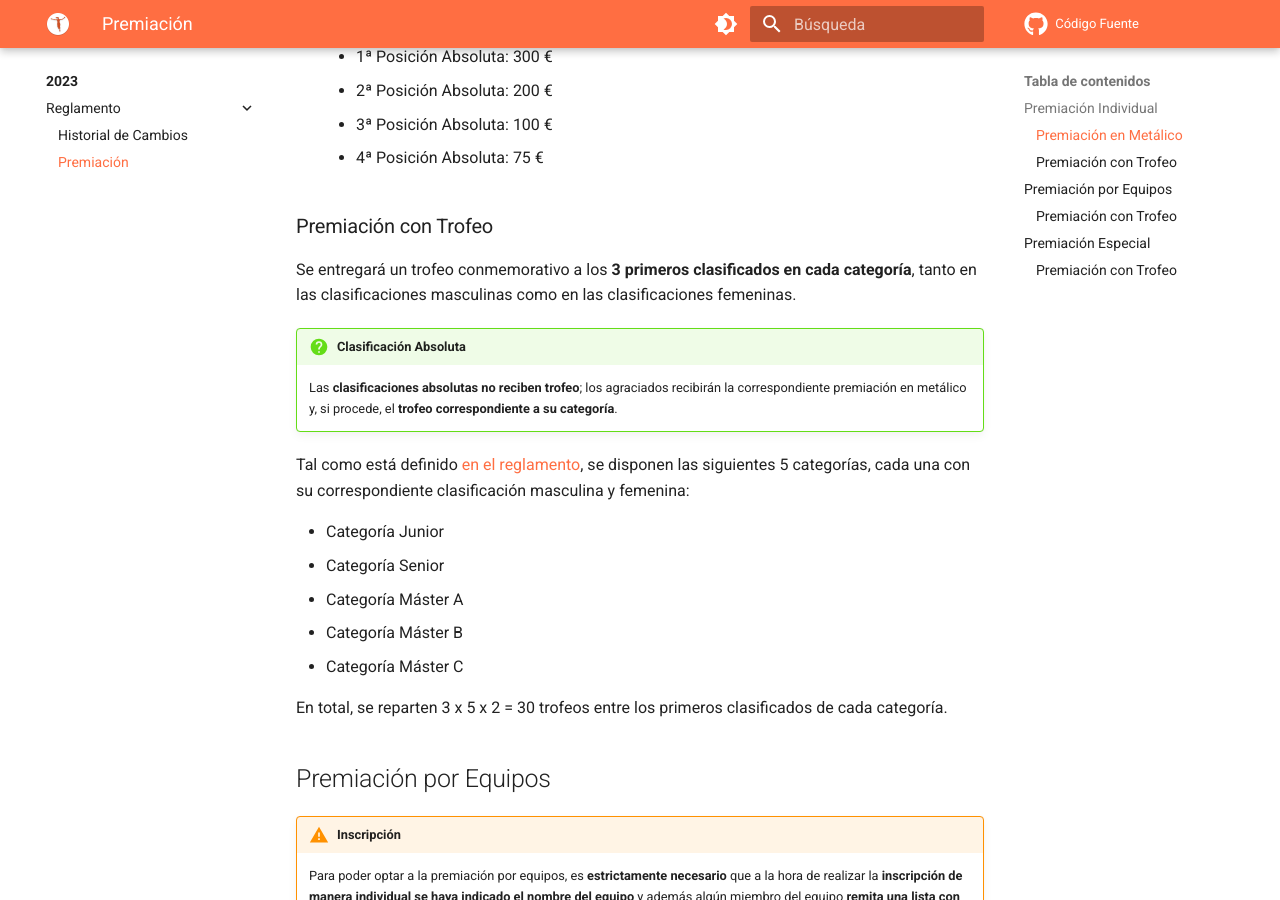
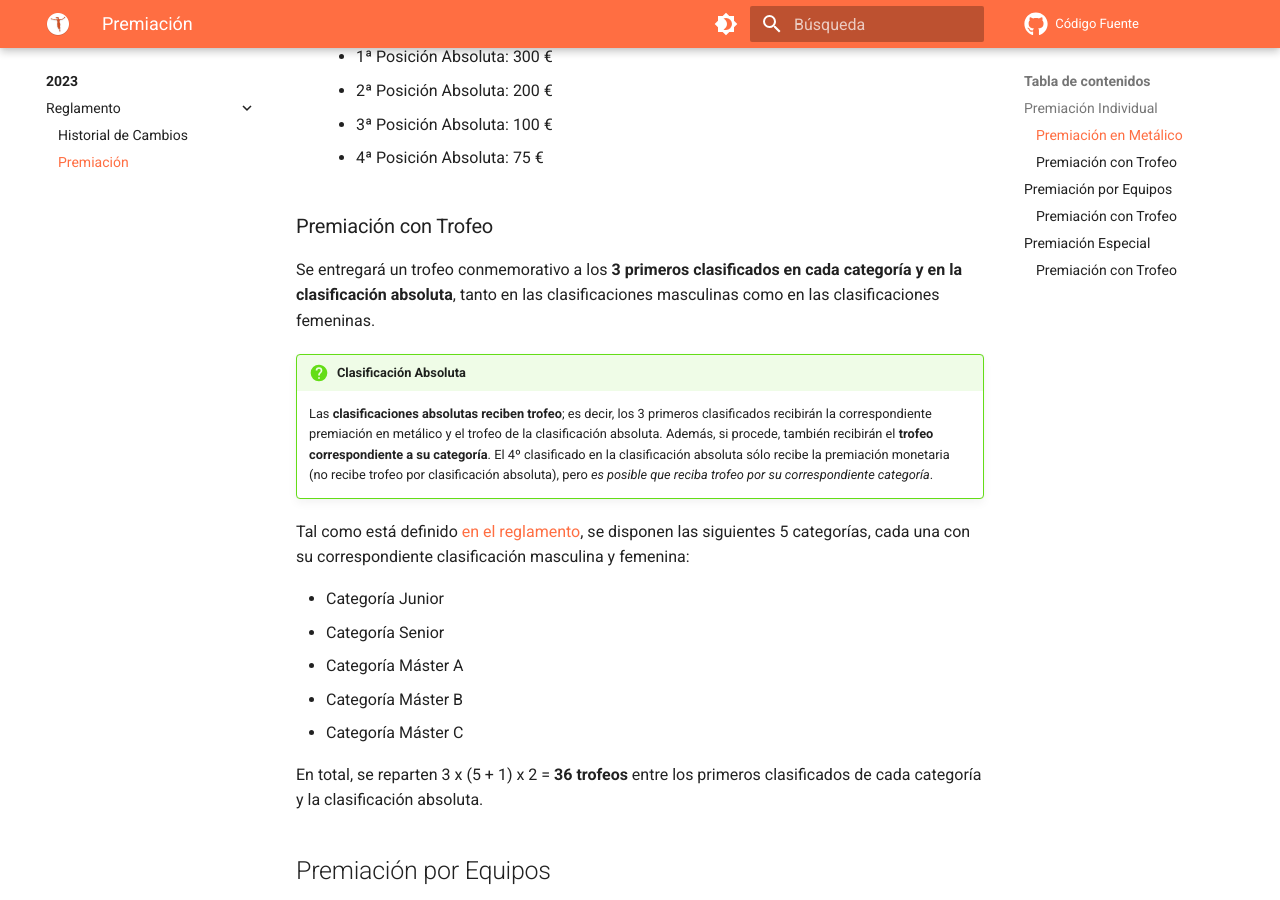
Before and after one commit to SantYaGo10K/Info, an MkDocs documentation site: the page built from info/reglamento/premiacion.md, in a window 1280 px wide and 900 px high, scrolled down 1003 px. Built offline with MkDocs 1.6.1 and Material for MkDocs 9.7.7, drawn with Linux system fonts in a browser that asks for light colours; comment, search, counter and statistics services are not loaded.

Commit message:
Aclaraciones Trofeos Absoluta

```diff
--- a/info/reglamento/premiacion.md
+++ b/info/reglamento/premiacion.md
@@ -36,13 +36,15 @@ clasificación masculina como en la clasificación femenina. Las cuantías vendr
 
 ### Premiación con Trofeo
 
-Se entregará un trofeo conmemorativo a los **3 primeros clasificados en cada categoría**, tanto en las clasificaciones
-masculinas como en las clasificaciones femeninas.
+Se entregará un trofeo conmemorativo a los **3 primeros clasificados en cada categoría y en la clasificación absoluta**,
+tanto en las clasificaciones masculinas como en las clasificaciones femeninas.
 
 !!! question "Clasificación Absoluta"
 
-    Las **clasificaciones absolutas no reciben trofeo**; los agraciados recibirán la correspondiente premiación en
-    metálico y, si procede, el **trofeo correspondiente a su categoría**.
+    Las **clasificaciones absolutas reciben trofeo**; es decir, los 3 primeros clasificados recibirán la correspondiente
+    premiación en metálico y el trofeo de la clasificación absoluta. Además, si procede, también recibirán el **trofeo
+    correspondiente a su categoría**. El 4º clasificado en la clasificación absoluta sólo recibe la premiación monetaria
+    (no recibe trofeo por clasificación absoluta), pero _es posible que reciba trofeo por su correspondiente categoría_.
 
 Tal como está definido [en el reglamento](./index.md), se disponen las siguientes 5 categorías, cada una con su
 correspondiente clasificación masculina y femenina:
@@ -53,7 +55,8 @@ correspondiente clasificación masculina y femenina:
 * Categoría Máster B
 * Categoría Máster C
 
-En total, se reparten 3 x 5 x 2 = 30 trofeos entre los primeros clasificados de cada categoría.
+En total, se reparten 3 x (5 + 1) x 2 = **36 trofeos** entre los primeros clasificados de cada categoría y la
+clasificación absoluta.
 
 ## Premiación por Equipos
 
```
Also changed, not shown: info/reglamento/historial.md (+3 -0 lines), info/reglamento/index.md (+2 -1 lines).
